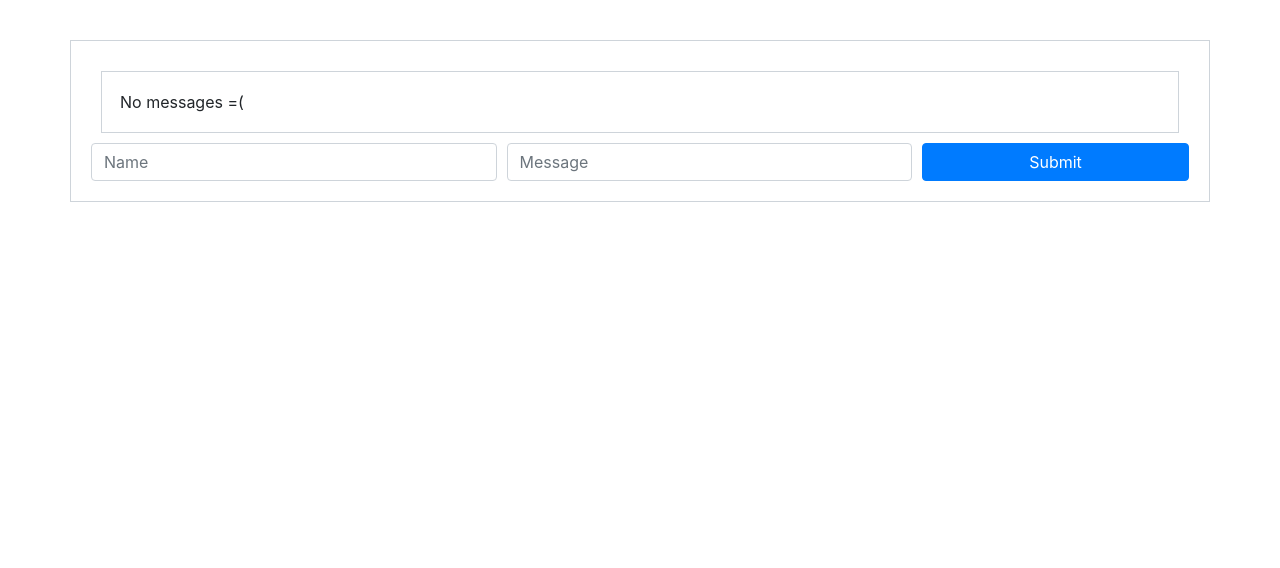
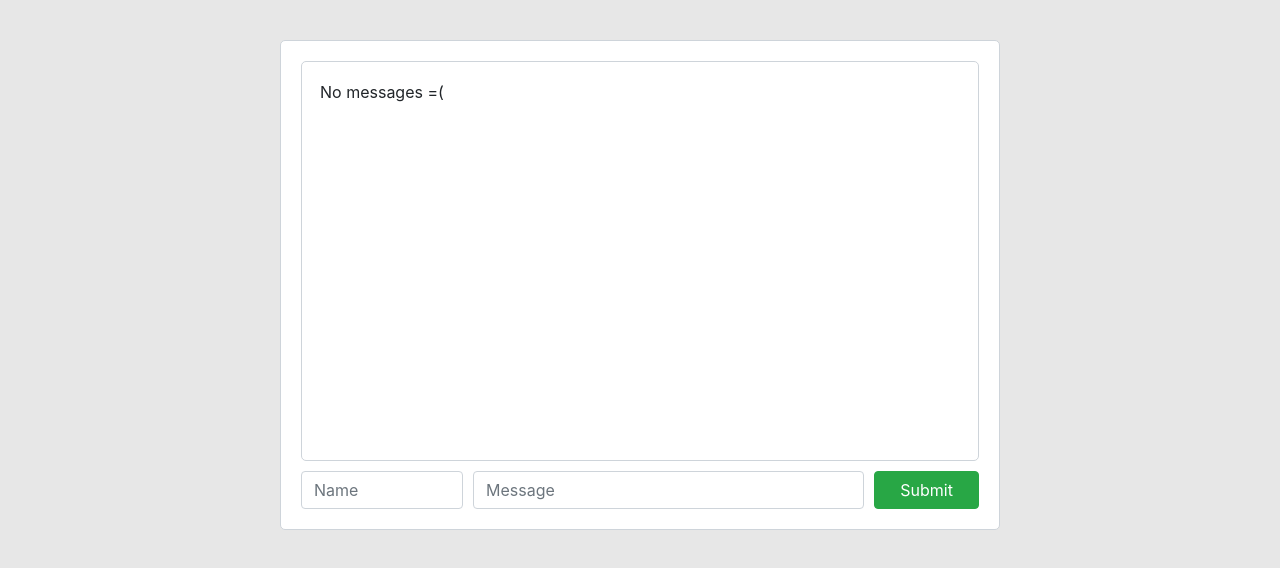
Before and after one commit to datamonkeys/tag_react_2020, a React (Create React App) app in the folder offline_chat/: page / in a window 1280 px wide. Shown: the top 568 px of the page. Built offline with nearby package versions, Linux system fonts and the light colour scheme.

Commit message:
offline_chat: css changes

```diff
--- a/offline_chat/src/App.css
+++ b/offline_chat/src/App.css
@@ -1,5 +1,6 @@
 body {
   padding: 20px;
+  background-color: #e7e7e7;
 }
 
 h1,
@@ -12,14 +13,27 @@ p {
 }
 
 .container {
+  max-width: 90vh;
   padding: 20px;
   border: 1px solid #ced4da;
   margin: 20px auto;
+  background-color: white;
+  border-radius: 5px;
 }
 
 .messages {
   text-align: left;
   padding: 18px;
   border: 1px solid #ced4da;
-  margin: 10px;
+  margin-bottom: 10px;
+  border-radius: 5px;
+  height: 50vh;
+  overflow: auto;
 }
+
+.message {
+  background-color: #f0f0f0;
+  padding: 10px;
+  margin-bottom: 10px;
+  border-radius: 5px;
+}
--- a/offline_chat/src/components/Input.js
+++ b/offline_chat/src/components/Input.js
@@ -44,7 +44,7 @@ class Input extends React.Component {
     return (
       <form onSubmit={this.handleSubmit}>
         <div className="form-row">
-          <div className="col">
+          <div className="col-3">
             <input
               type="text"
               className="form-control"
@@ -53,7 +53,7 @@ class Input extends React.Component {
               value={this.state.inputName}
             />
           </div>
-          <div className="col">
+          <div className="col-7">
             <input
               type="text"
               className="form-control"
@@ -62,8 +62,8 @@ class Input extends React.Component {
               value={this.state.inputMessage}
             />
           </div>
-          <div className="col-3">
-            <button type="submit" className="btn btn-primary  btn-block">
+          <div className="col-2">
+            <button type="submit" className="btn btn-success  btn-block">
               Submit
             </button>
           </div>
```
